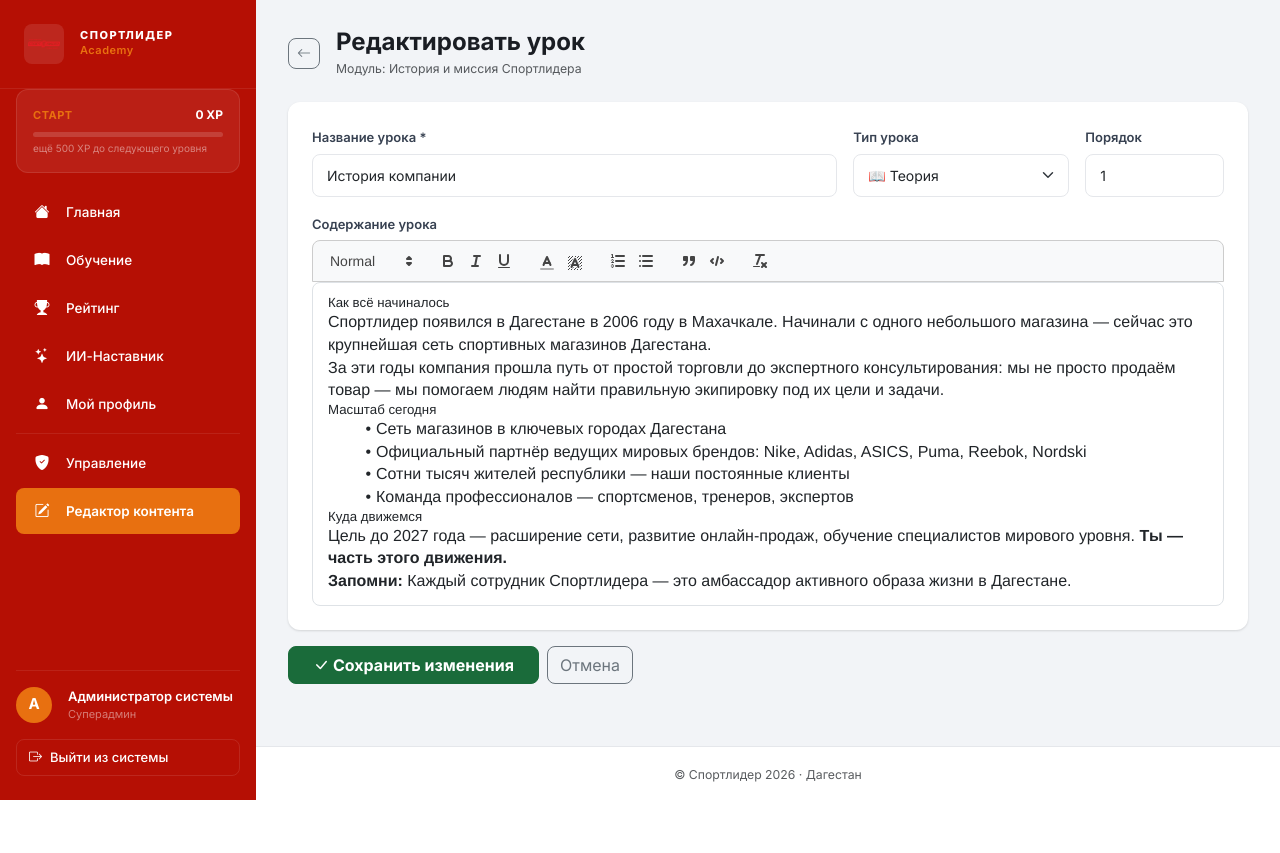
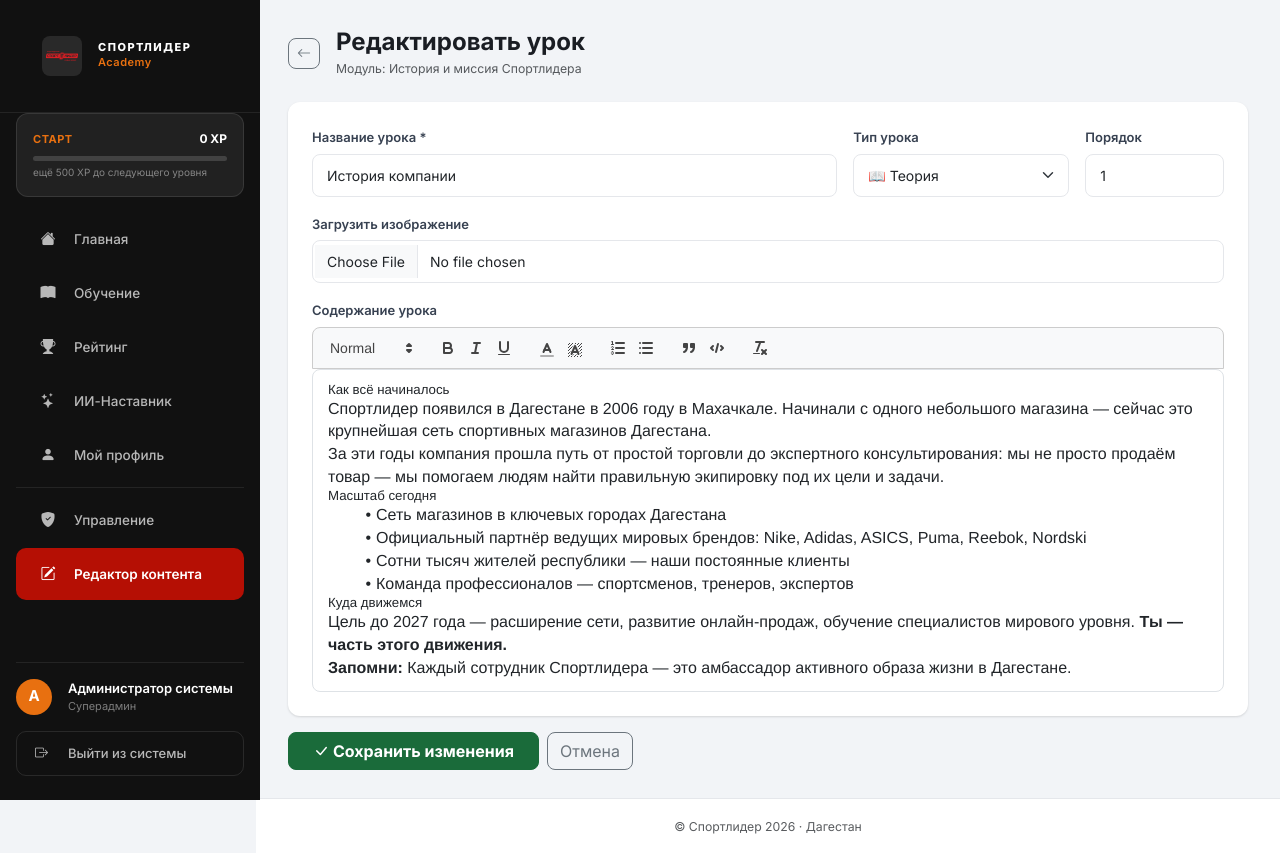
Before and after one commit to Djafarov88/SL_Edu_GPT, a Flask app: page /admin/content/lesson/1/edit in a window 1280 px wide. Before the commit the page ends 800 px from the top, so only its background shows below. Run offline with Flask 3, Linux system fonts and the light colour scheme; a user stored in the database is signed in; parts of the project's set-up code (start-up, migrations or seed data) failed here and were passed over; some libraries are stand-ins or nearby versions.

Commit message:
add image upload to lessons

```diff
--- a/static/css/main.css
+++ b/static/css/main.css
@@ -793,3 +793,37 @@ body {
     display: none !important;
   }
 }
+
+/* === SIDEBAR PREMIUM === */
+
+.sidebar {
+  background: #111111;
+  color: #ffffff;
+  width: 260px;
+}
+
+.sidebar-logo {
+  padding: 20px 18px;
+  border-bottom: 1px solid rgba(255,255,255,.08);
+}
+
+.sidebar a {
+  display: flex;
+  align-items: center;
+  gap: 12px;
+  color: rgba(255,255,255,.7);
+  padding: 12px 18px;
+  border-radius: 10px;
+  transition: all .2s ease;
+}
+
+.sidebar a:hover {
+  background: rgba(255,255,255,.05);
+  color: #ffffff;
+}
+
+.sidebar a.active {
+  background: #b50f04;
+  color: #ffffff;
+  font-weight: 600;
+}
--- a/templates/admin/content/lesson_form.html
+++ b/templates/admin/content/lesson_form.html
@@ -48,6 +48,11 @@
         </div>
       </div>
 
+      <div class="mb-3">
+        <label class="form-label fw-semibold">Загрузить изображение</label>
+        <input type="file" id="imageUpload" class="form-control rounded-3" accept="image/*">
+      </div>
+
       <label class="form-label fw-semibold">Содержание урока</label>
       <div id="quillEditor" class="border rounded-3">{{ lesson.content | safe if lesson and lesson.content else '' }}</div>
     </div>
@@ -84,5 +89,30 @@ const quill = new Quill('#quillEditor', {
 document.getElementById('lessonForm').addEventListener('submit', function(e) {
   document.getElementById('contentInput').value = quill.root.innerHTML;
 });
+
+document.getElementById('imageUpload').addEventListener('change', async function(e) {
+  const file = e.target.files[0];
+  if (!file) return;
+
+  const formData = new FormData();
+  formData.append('file', file);
+
+  const response = await fetch('{{ url_for("admin.upload_image") }}', {
+    method: 'POST',
+    body: formData
+  });
+
+  if (!response.ok) {
+    alert('Ошибка загрузки изображения');
+    e.target.value = '';
+    return;
+  }
+
+  const data = await response.json();
+  const range = quill.getSelection(true);
+  quill.insertEmbed(range.index, 'image', data.url);
+  quill.setSelection(range.index + 1);
+  e.target.value = '';
+});
 </script>
 {% endblock %}
```
Also changed, not shown: routes/admin.py (+39 -1 lines).
